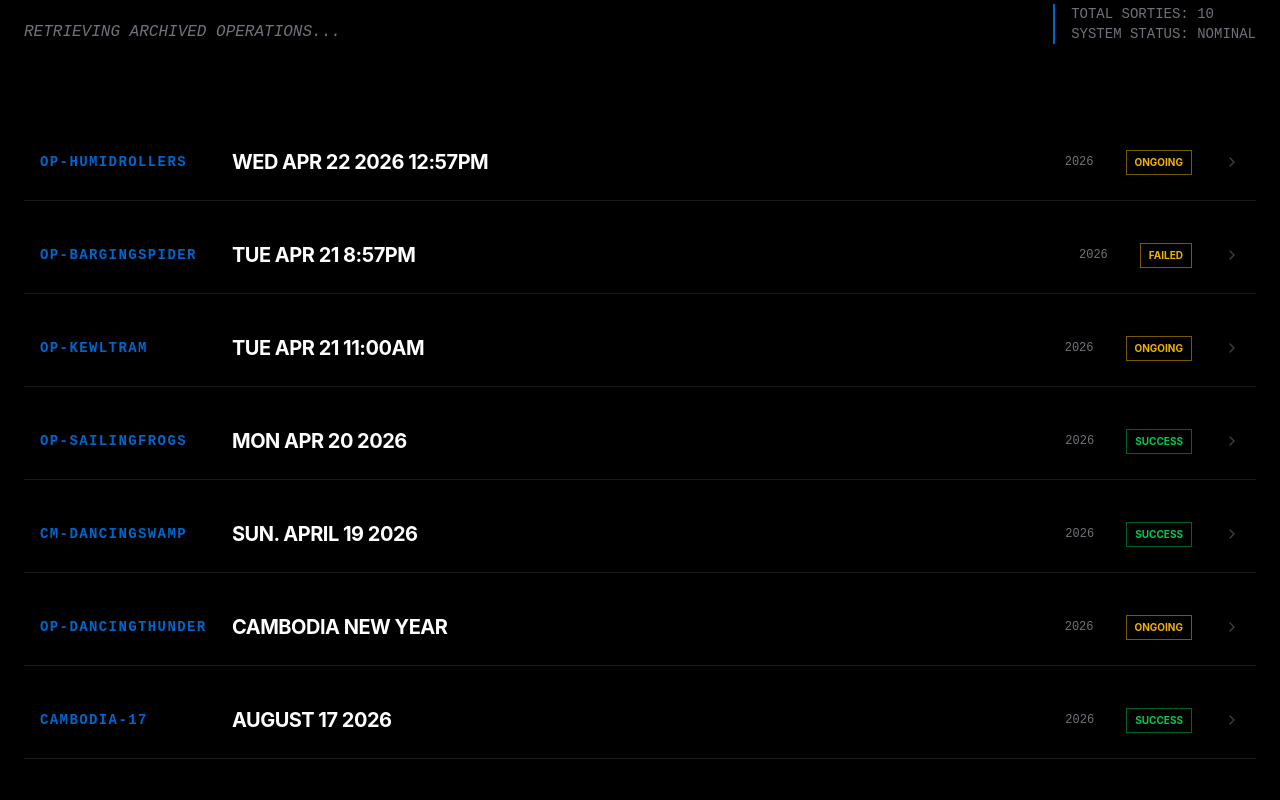
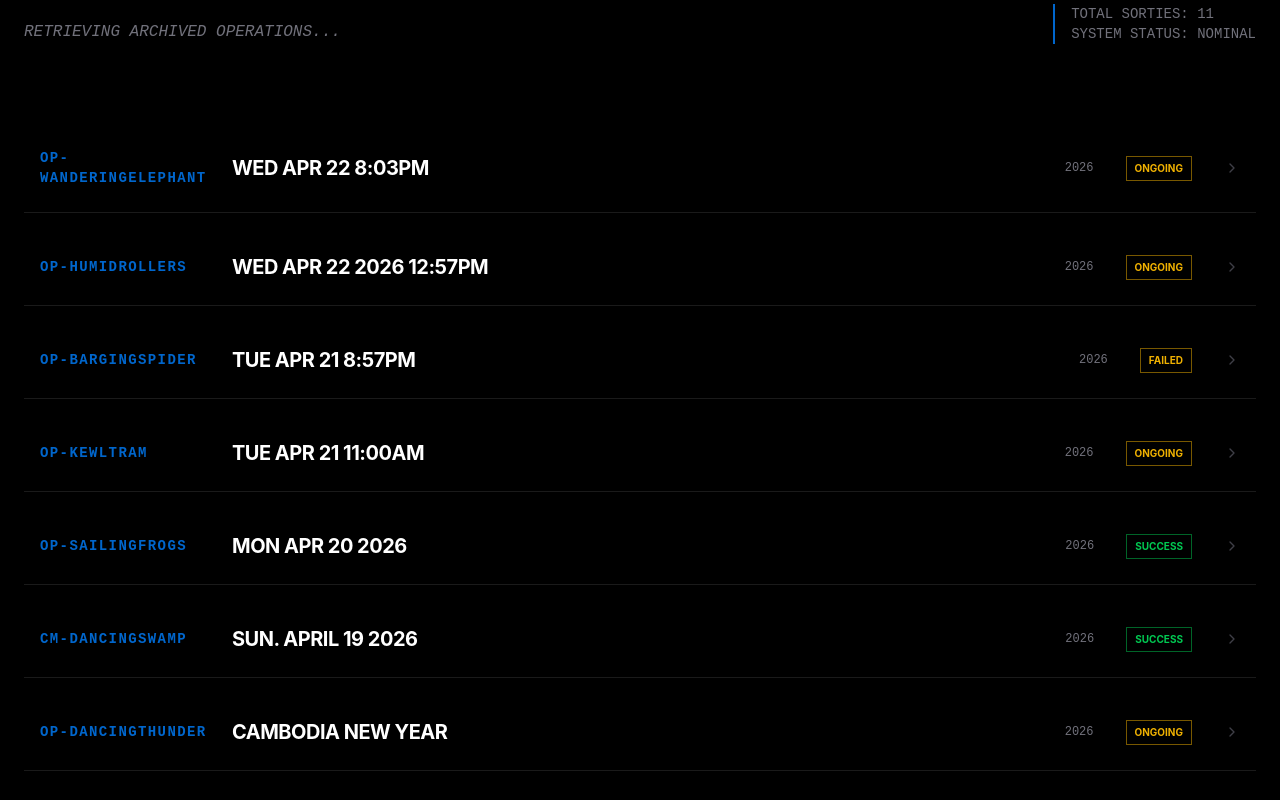
Before and after one commit to JimWas/jimwashkau-site, a React (Vite) app in the folder jimwashkau-site/: page / in a window 1280 px wide. Shown: the part 1662-2462 px from the top of the page. Built offline with nearby package versions, Linux system fonts and the light colour scheme.

Commit message:
Auto-mission log: OP-WANDERINGELEPHANT (with audio)

```diff
--- a/jimwashkau-site/src/App.tsx
+++ b/jimwashkau-site/src/App.tsx
@@ -13,8 +13,10 @@ import opSailingfrogs from './content/logs/op-sailingfrogs.md?raw';
 import opKewltram from './content/logs/op-kewltram.md?raw';
 import opBargingspider from './content/logs/op-bargingspider.md?raw';
 import opHumidrollers from './content/logs/op-humidrollers.md?raw';
+import opWanderingelephant from './content/logs/op-wanderingelephant.md?raw';
 
 const MOCK_MODULES: Record<string, string> = {
+  './content/logs/op-wanderingelephant.md': opWanderingelephant,
   './content/logs/op-humidrollers.md': opHumidrollers,
   './content/logs/op-bargingspider.md': opBargingspider,
   './content/logs/op-kewltram.md': opKewltram,
--- /dev/null
+++ b/jimwashkau-site/src/content/logs/op-wanderingelephant.md
@@ -0,0 +1,12 @@
+---
+title: "Wed Apr 22 8:03PM"
+tag: "OP-WANDERINGELEPHANT"
+status: "ONGOING"
+year: "2026"
+date: "2026-04-22 20:04:00"
+audio: "/audio/op-wanderingelephant.mp3"
+summary: "Mission Log transcribed via local secure voice-to-text."
+---
+
+# Mission Briefing
+Aito 4 PM Wednesday, April 22nd. Everyone keeps the buddy me out, but... We went, we got groceries, we spent 27 dollars on groceries, which is probably a fortune here. And I have $20 now, but... I don't want to walk on a highway. I don't want to pass out from heatstroke. I don't want to get one of my two phones left stolen. I don't want to get ran over by a car. I don't want to pass out from heatstroke. I don't want to walk on a busy highway and lose my hearing. I'm just... Where are we going to go? I don't want to go.
```
Also changed, not shown: 1 other file (tests, documents, lock files or other folders).
